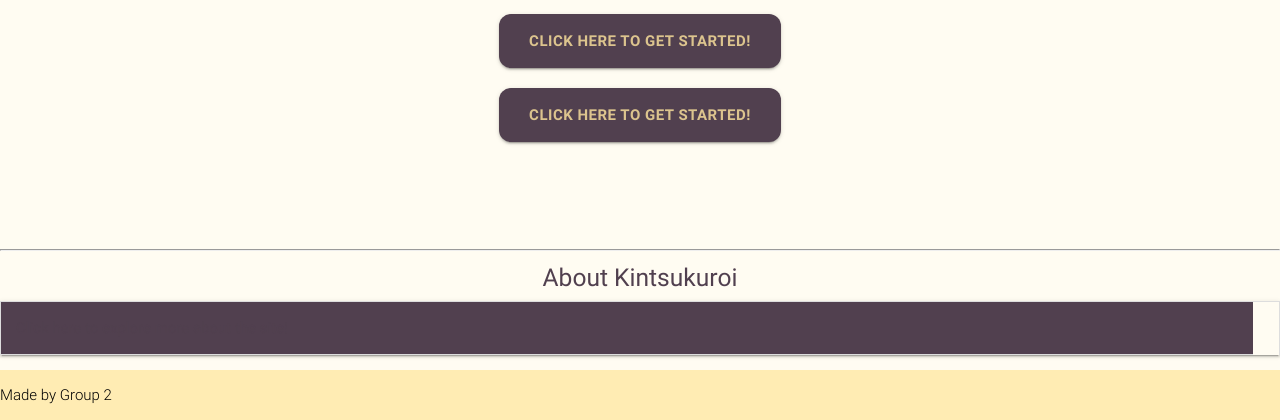
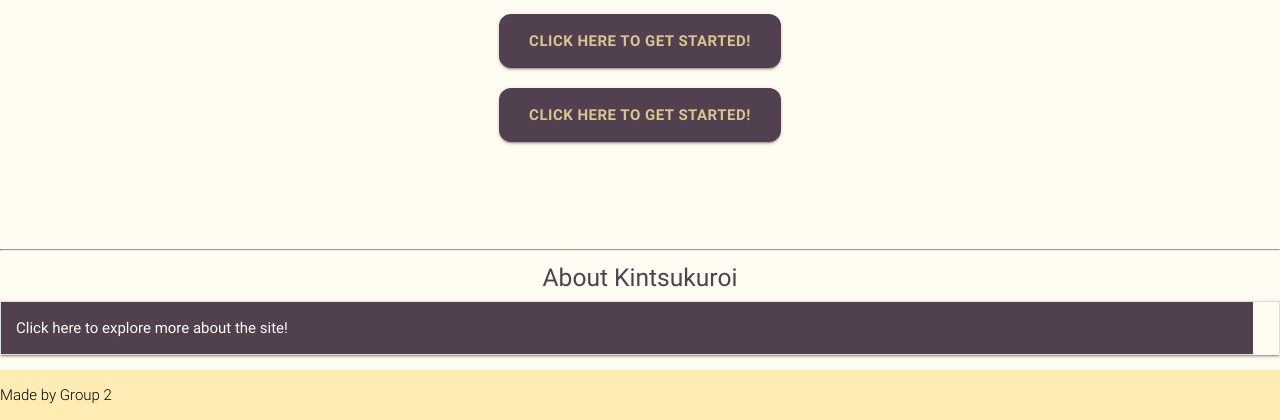
Before and after one commit to matlittle/project-2-group-2, a Node server app: page / in a window 1280 px wide. Shown: the part 380-800 px from the top of the page. Run offline with Node 20, Linux system fonts and the light colour scheme; some libraries are stand-ins or nearby versions.

Commit message:
changed footer btn color

```diff
--- a/public/css/style.css
+++ b/public/css/style.css
@@ -64,6 +64,7 @@ a:hover {
 
 #footer-btn {
   background-color: #51404f;
+  color: #fffcf2;
 }
 
 .icon-block {
```
